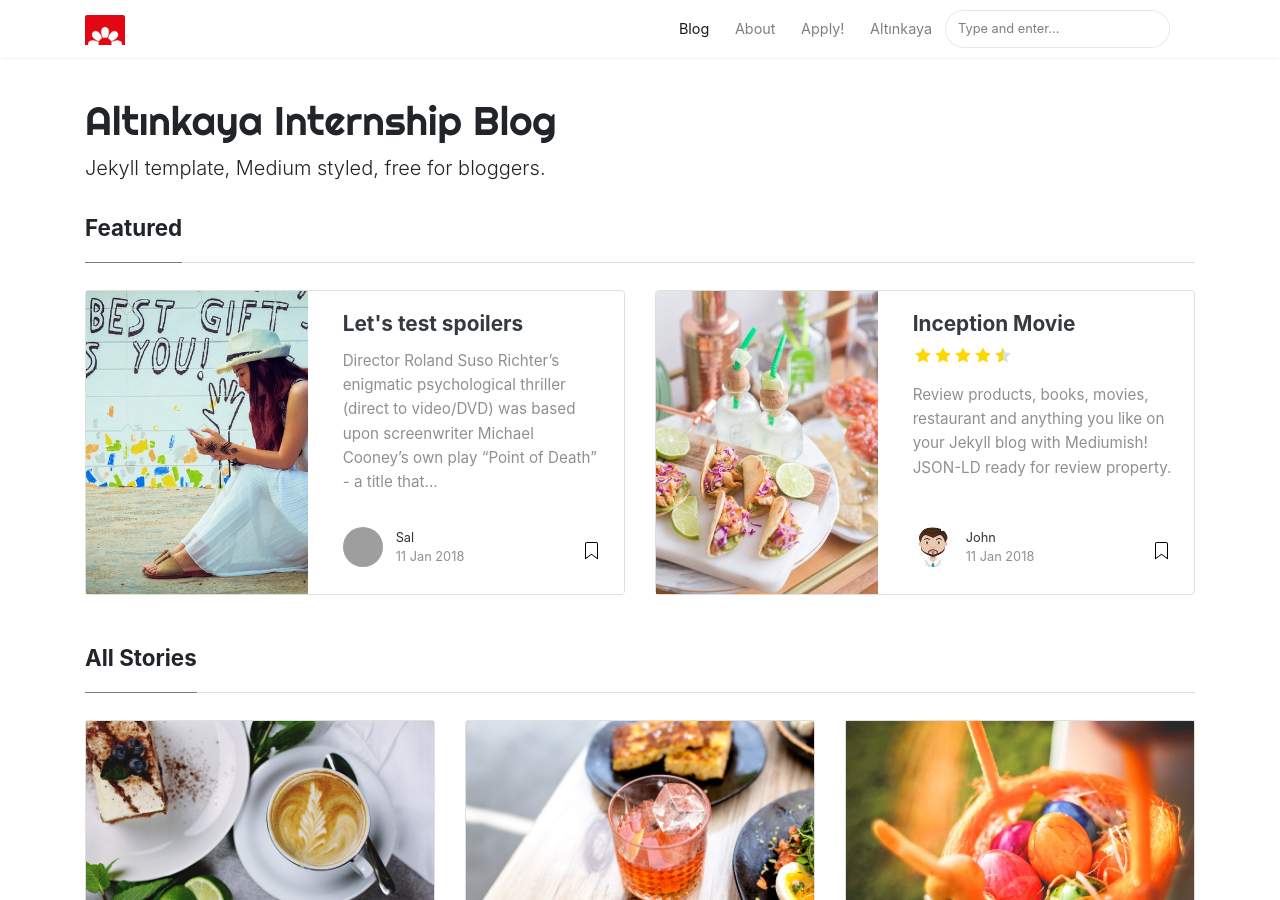
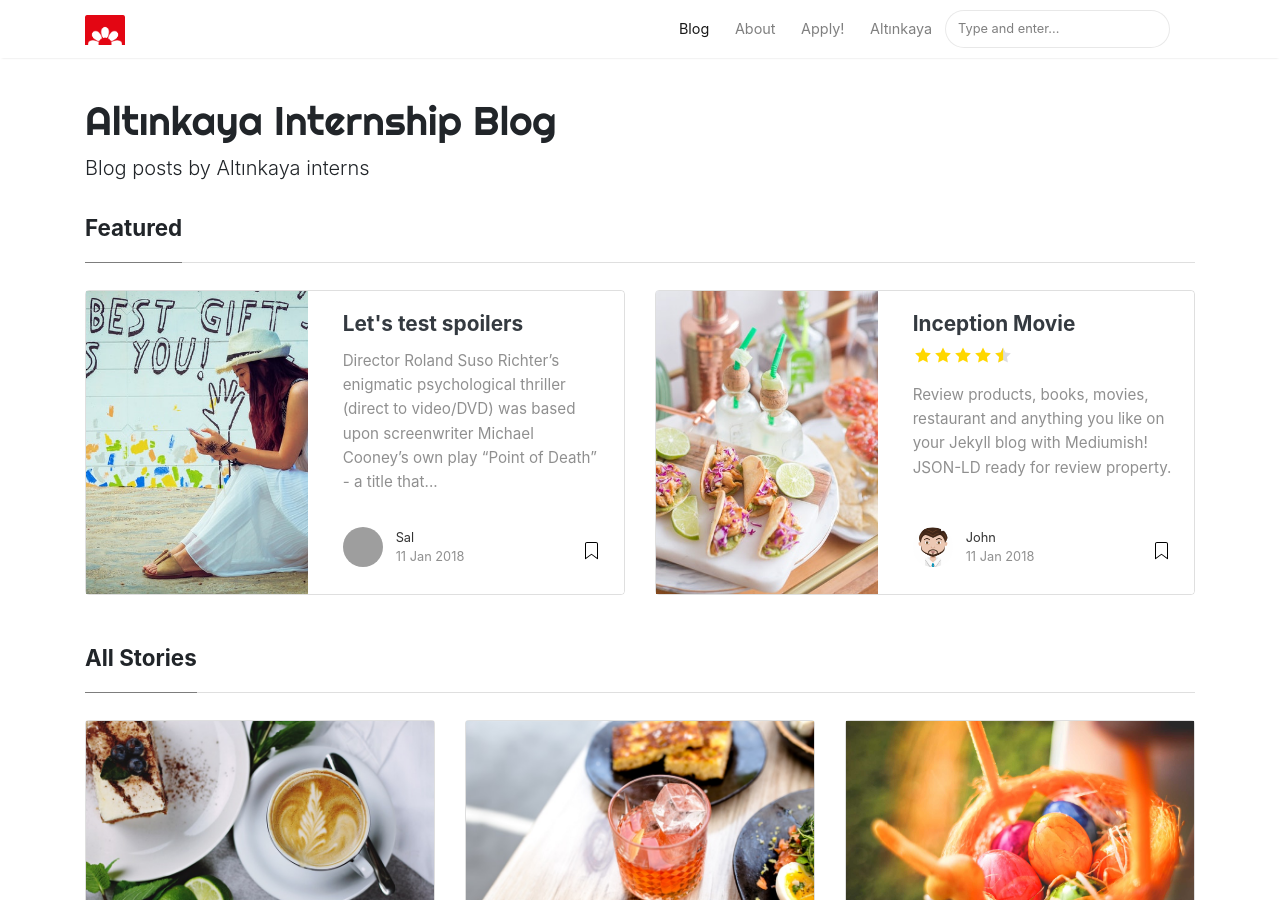
Before and after one commit to mustafa-altinisik/altinkaya-internship-blog.github.io, a Jekyll site: the page built from index.html, in a window 1280 px wide and 900 px high. Built offline with Jekyll 4.4.1, drawn with Linux system fonts in a browser that asks for light colours; nearby versions of some CDN libraries; the list of posts is cut into pages by our own code; grey boxes are pictures that could not be loaded.

Commit message:
Changes on homepage.

```diff
--- a/_config.yml
+++ b/_config.yml
@@ -1,7 +1,7 @@
 # Site
 name: "Altınkaya Internship Blog"
 title: "Mediumish"
-description: "Jekyll template, Medium styled, free for bloggers."
+description: "Blog posts by Altınkaya interns"
 logo: 'assets/images/logo.png'
 favicon: 'assets/images/logo.png'
 baseurl: /altinkaya-internship-blog.github.io
@@ -13,6 +13,15 @@ permalink: /:title/
 
 # Authors
 authors:
+  asim:
+    name: Mustafa Asım Altınışık
+    display_name: Asım Altınışık
+    gravatar: e56154546cf4be74e393c62d1ae9f9d4
+    email: mustafa@altinkaya.com.tr
+    web:
+    twitter:
+    description: "Student @ Bilkent University, intern @Altınkaya"
+
   sal:
     name: Sal
     display_name: Sal
```
